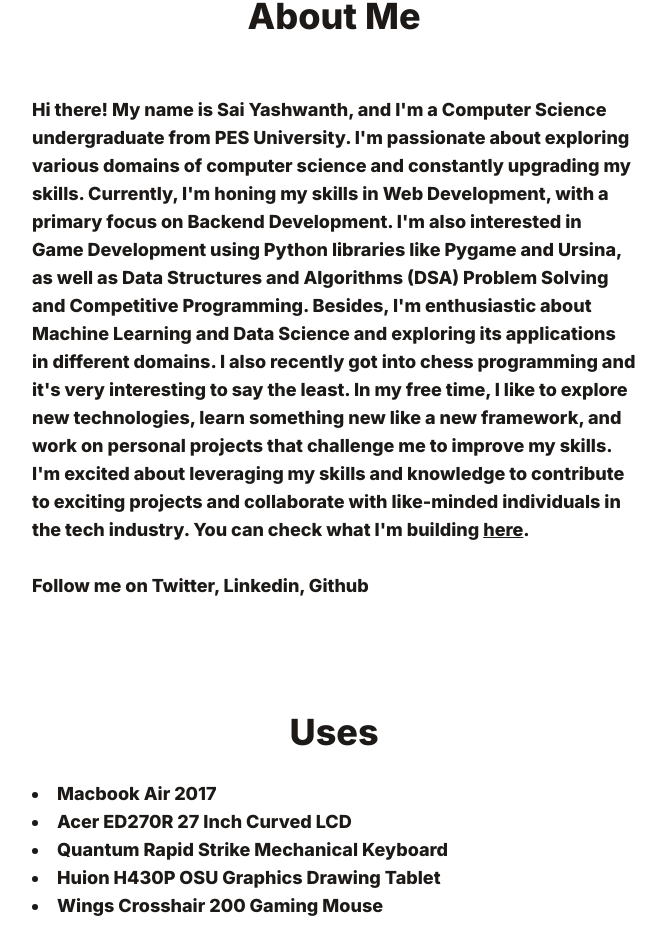
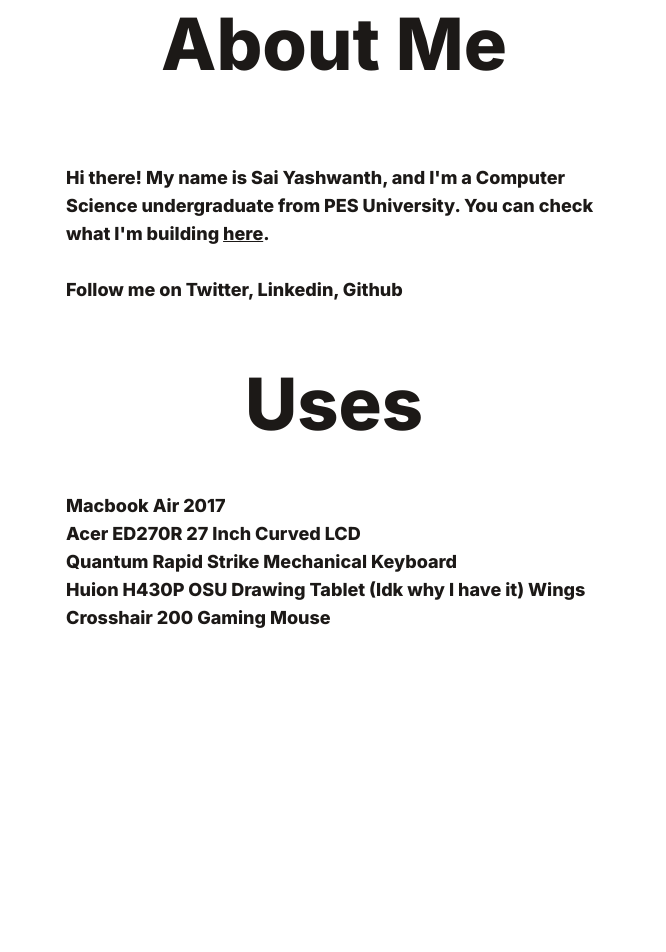
Before and after one commit to theyashwanthsai/DigitalGarden, a React (Vite) app: page /about in a window 1280 px wide. Shown: the part 160-1112 px from the top of the page, without its empty margins (306-972 px from the left). After the commit the page ends 860 px from the top, so only its background shows below. Built offline with nearby package versions, Linux system fonts and the light colour scheme; a web font is replaced by a local one.

Commit message:
refined styling

```diff
--- a/src/components/About.jsx
+++ b/src/components/About.jsx
@@ -1,33 +1,28 @@
 import React from "react"
-import Typewriter from 'typewriter-effect';
 
 
 function About() {
   return(
     <div className = "p-5 flex items-center justify-center flex-col text-left pt-20 pb-6">
         <div className="p-5 text-4xl md:text-7xl dark:text-white mb-1 md:mb-3 font-bold">
-          <h1 className = "p-2 text-3xl md:text-4xl dark:text-white mb-1 md:mb-3 font-bold">About Me</h1>
+          <h1 className = "p-5 text-4xl md:text-7xl dark:text-white mb-1 md:mb-3 font-bold">About Me</h1>
         </div>
-
-      <p className="p-2 text-lg md:w-2/4 mb-6 font-semibold ">Hi there! My name is Sai Yashwanth, and I'm a Computer Science undergraduate from PES University. I'm passionate about exploring various domains of computer science and constantly upgrading my skills.
-Currently, I'm honing my skills in Web Development, with a primary focus on Backend Development. I'm also interested in Game Development using Python libraries like Pygame and Ursina, as well as Data Structures and Algorithms (DSA) Problem Solving and Competitive Programming. Besides, I'm enthusiastic about Machine Learning and Data Science and exploring its applications in different domains. I also recently got into chess programming and it's very interesting to say the least.
-In my free time, I like to explore new technologies, learn something new like a new framework, and work on personal projects that challenge me to improve my skills.
-I'm excited about leveraging my skills and knowledge to contribute to exciting projects and collaborate with like-minded individuals in the tech industry.
+      <p className="p-5 text-lg max-w-xl mb-6 font-bold">Hi there! My name is Sai Yashwanth, and I'm a Computer Science undergraduate from PES University.
        You can check what I'm building <a className= "underline" href="https://github.com/theyashwanthsai">here</a>.
       <br /> <br /> Follow me on Twitter, Linkedin, Github</p>
-      <br />
 
-      <br />
-      <br />
-      <h5 className="p-2 text-3xl md:text-4xl dark:text-white mb-1 md:mb-3 font-bold">Uses</h5>
-      <div className="p-2 text-lg md:w-2/4 mb-6 font-semibold ">
-      <li>Macbook Air 2017</li>
-      <li>Acer ED270R 27 Inch Curved LCD</li>
-      <li>Quantum Rapid Strike Mechanical Keyboard</li>
-      <li>Huion H430P OSU Graphics Drawing Tablet </li>
-      <li>Wings Crosshair 200 Gaming Mouse</li>
+      <h5 className="p-5 text-4xl md:text-7xl dark:text-white mb-1 md:mb-3 font-bold">Uses</h5>
+      <div className="p-5 text-lg max-w-xl mb-6 font-bold">
+        <ul></ul>
+      <p>
+        Macbook Air 2017 <br />
+        Acer ED270R 27 Inch Curved LCD <br />
+        Quantum Rapid Strike Mechanical Keyboard <br />
+        Huion H430P OSU Drawing Tablet (Idk why I have it)
+        Wings Crosshair 200 Gaming Mouse
+      </p>
+
       </div>
-
     </div >
   );
 
--- a/src/components/ArticlePage.jsx
+++ b/src/components/ArticlePage.jsx
@@ -28,10 +28,12 @@ function ArticlePage() {
   }, [slug]);
 
   return (
-    <div className="p-10 markdown">
-            {console.log(markdownContent)}
+    <div className="p-5 flex items-center justify-center flex-col text-left pt-5 pb-6 ">
+      <div className="markdown p-10 text-lg max-w-xl mb-6">
             <Markdown>{markdownContent}</Markdown>
+      </div>
     </div>
+
   );
 }
 
--- a/src/components/Articles.jsx
+++ b/src/components/Articles.jsx
@@ -4,11 +4,11 @@ import { Link } from 'react-router-dom';
 
 function Articles() {
   return(
-    <div className = "p-5 flex items-center justify-center flex-col text-center pt-20 pb-6">
+    <div className = "p-5 flex items-center justify-center flex-col text-left pt-20 pb-6">
       <div className="p-5 text-4xl md:text-7xl dark:text-white mb-1 md:mb-3 font-bold">
         <h1 className = "p-5 text-4xl md:text-7xl dark:text-white mb-1 md:mb-3 font-bold">Articles</h1>
       </div>
-      <div className="md:w-2/4 ">
+      <div className="md:w-5/12 ">
       {articles.map((item, index) => (
 
         <p key={index} className="p-9 mt-2 text-lg border-4 rounded-2xl">
--- a/src/components/Home.jsx
+++ b/src/components/Home.jsx
@@ -13,13 +13,9 @@ function Home() {
 
 
   return(
-    <div className="p-5 flex items-center justify-center flex-col text-left pt-20 pb-6">
+    <div className="p-5 flex items-center justify-center flex-col text-left pt-20 pb-6 ">
       <h1 className="p-5 text-4xl md:text-7xl dark:text-white mb-1 md:mb-3 font-bold">Sai Yashwanth</h1>
-
-
-
       <img className = "h-100 w-96 object-cover rounded-3xl" src="./img.jpeg" alt="a cool pic" />
-      {/* <div ref={containerRef} className=""></div> */}
       <p className="p-10 text-lg max-w-xl mb-6 font-bold ">
         Hello, I'm Sai Yashwanth. I am a passionate developer, builder and learner. Welcome to my <a className= "underline" href = "https://www.dschapman.com/notes/5e6ba56d-11d3-4db0-a114-c8a415fd0bf6">Digital Garden!</a>
         <br />
@@ -29,7 +25,8 @@ function Home() {
         <br />
         <b className="underline">Projects</b>: List of all the Projects I have worked on since I started this journey of computer science.
         <br />
-        <b className="underline"> Blog</b>: List of some of the best blogs I have written. I try to share my learnings by writing blogs, in hopes of helping someone in some way.
+        <b className="underline"> Articles</b>: List of some of the articles I have written. I try to share my learnings by writing articles, in hopes of helping someone in some way.
+
 
       </p>
       <div className="flex">
--- a/src/components/Projects.jsx
+++ b/src/components/Projects.jsx
@@ -9,13 +9,13 @@ function Projects() {
       <h1 className = "p-2 text-4xl md:text-7xl dark:text-white mb-1 md:mb-3 font-bold">Projects</h1>
       </div>
 
-      <p className="p-2 text-xl  mb-6 font-semibold md:w-2/4">
+      <p className="p-2 text-xl  mb-6 font-semibold md:w-5/12">
       <p>When a measure becomes a target, it ceases to be a good measure - Goodhart's Law</p>
       <br></br>
         I always believe in learning by building.
         Projects are what I have been building from the past two years.
         Here are few of the projects I built while exploring various fields of interest. </p>
-      <div className="md:w-2/4 ">
+      <div className="md:w-5/12 ">
       {projects.map((item, index) => (
         <p key={index} className="p-9 mt-2 text-lg border-4 rounded-2xl">
           <a className="underline font-semibold" href={item.link}>
```
